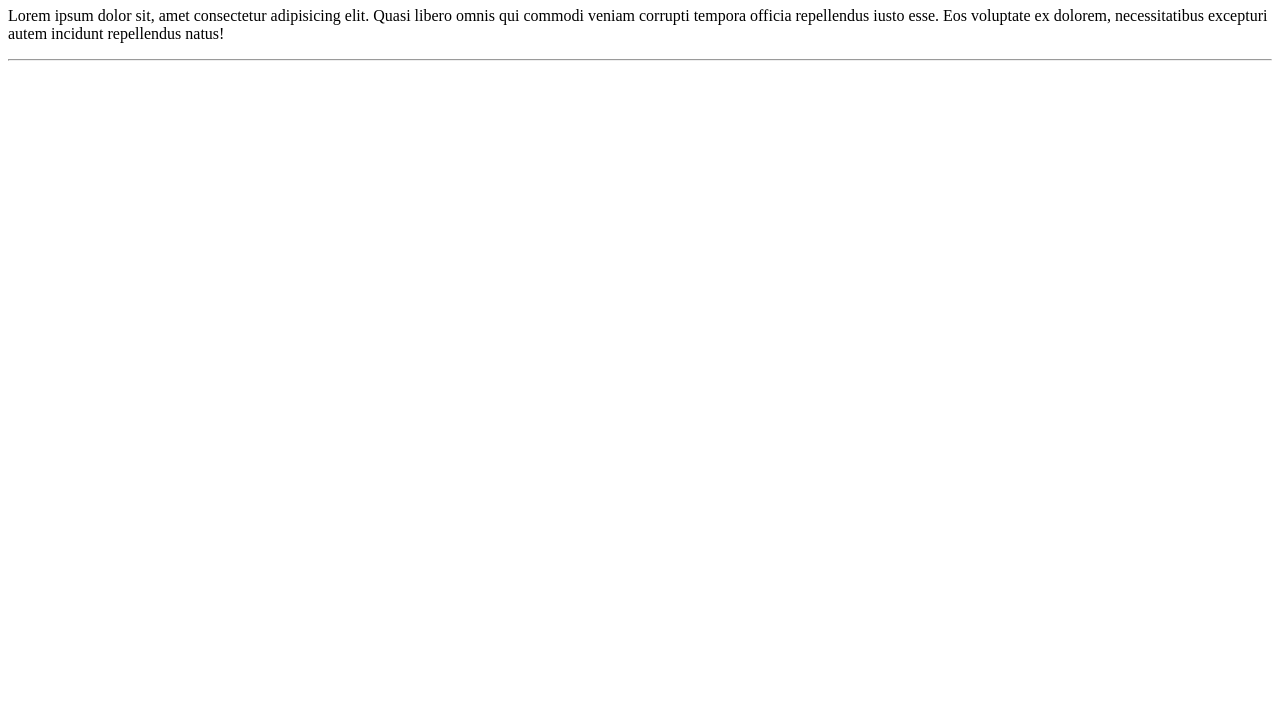
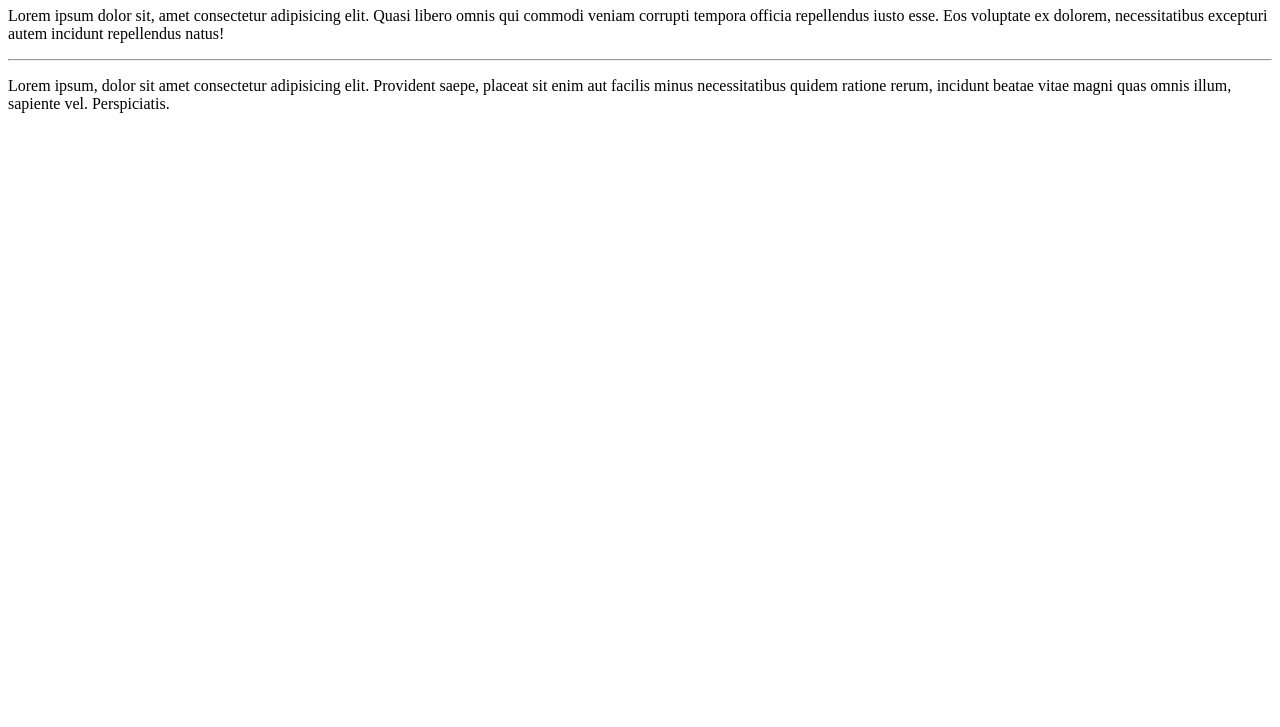
Before and after one commit to netzaip/olamundo, a plain HTML site: page site-exemplo/index.html in a window 1280 px wide. Shown: the part 73-800 px from the top of the page. Drawn offline with Linux system fonts and the light colour scheme.

Commit message:
Update index.html
Adicionei Paragrafo

```diff
--- a/site-exemplo/index.html
+++ b/site-exemplo/index.html
@@ -12,7 +12,8 @@
     <h1>Olá, mundo!</h1>
     <p>Lorem ipsum dolor sit, amet consectetur adipisicing elit. Quasi libero omnis qui commodi veniam corrupti tempora officia repellendus iusto esse. Eos voluptate ex dolorem, necessitatibus excepturi autem incidunt repellendus natus!</p>
     <hr>
-
+    <p>Lorem ipsum, dolor sit amet consectetur adipisicing elit. Provident saepe, placeat sit enim aut facilis minus necessitatibus quidem ratione rerum, incidunt beatae vitae magni quas omnis illum, sapiente vel. Perspiciatis.
+    </p>
 </body>
 
 </html>
```
